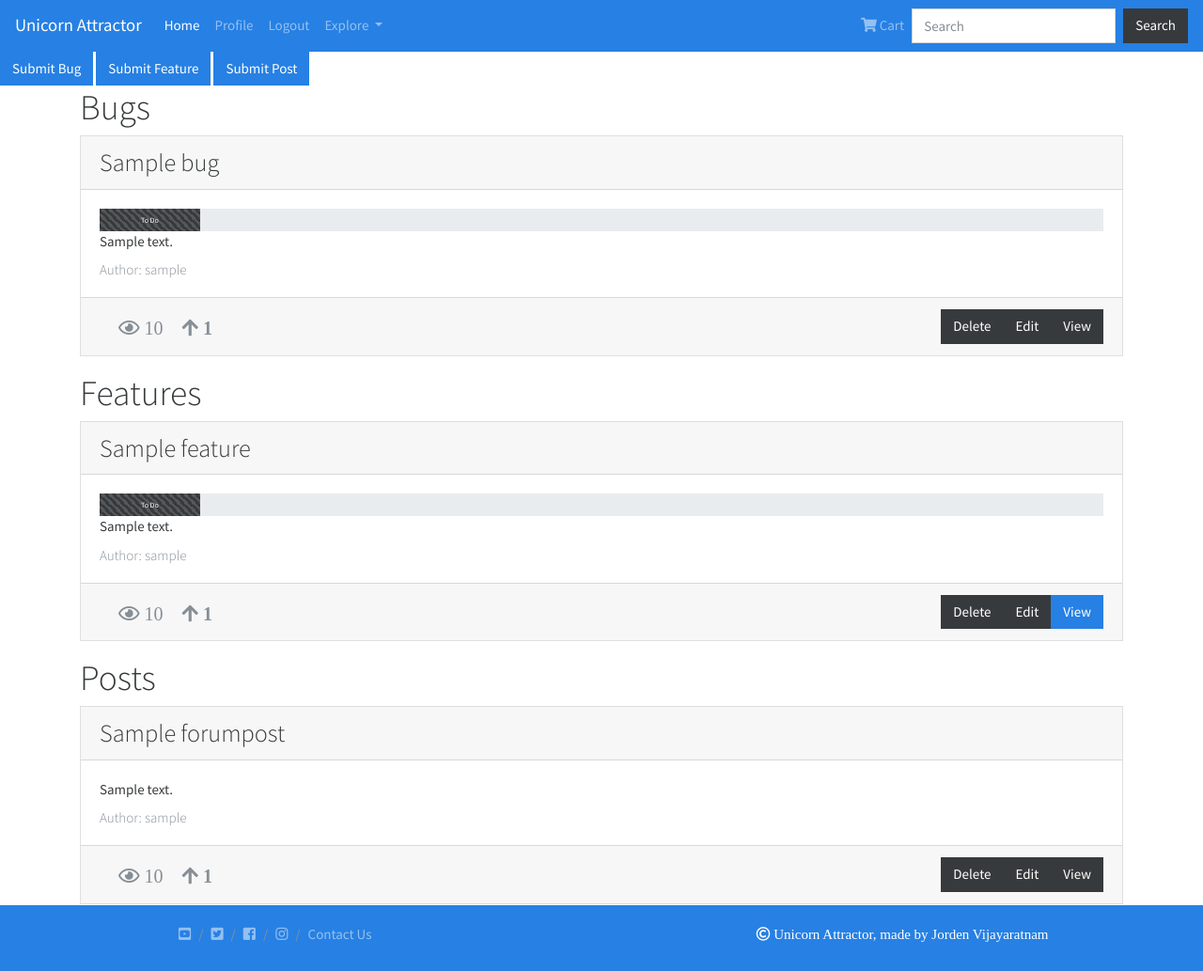
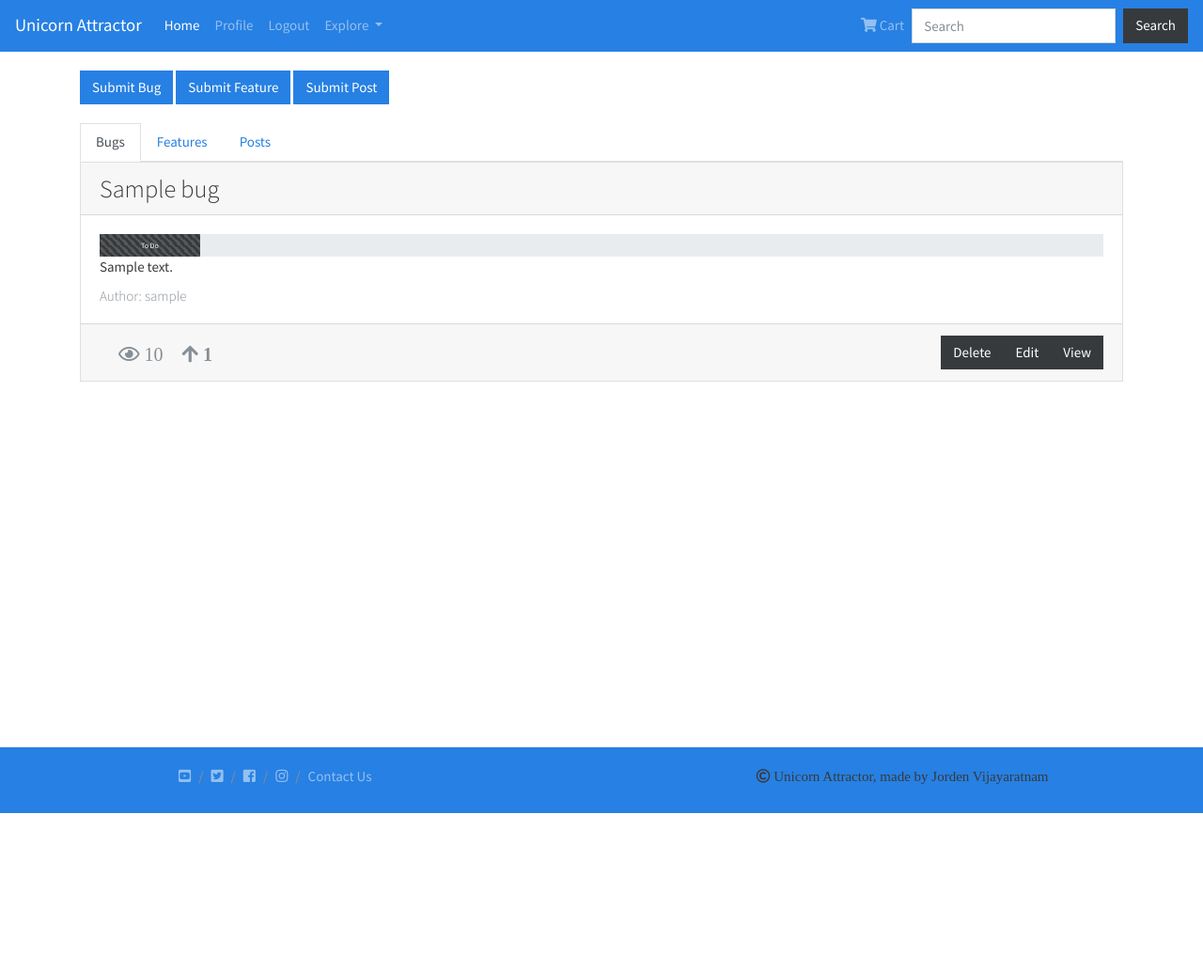
Before and after one commit to Jorden-V/UnicornAttractor---Milestone-4, a Django app: page /accounts/profile/ in a window 1280 px wide. Shown: the whole page at 94% size. After the commit the page ends 865 px from the top, so only its background shows below. Run offline with Django 3.2, Linux system fonts and the light colour scheme; a user stored in the database is signed in; tables that the repository leaves empty hold one stand-in row (values such as "Sample post"); some libraries are stand-ins or nearby versions.

Commit message:
removed unused css styles. Updated profile styling to display bugs, featres and posts if they exist

```diff
--- a/accounts/templates/profile.html
+++ b/accounts/templates/profile.html
@@ -1,12 +1,27 @@
 {% extends 'base.html' %} {% block content %} {% load bootstrap_tags %}
+<section class="container">
+    <div class="row">
+        <div class="profile-submit-buttons">
+            <a href="{% url 'new_bug' %}"><button type="button" class="btn btn-primary"> Submit Bug</button></a>
+            <a href="{% url 'new_feature' %}"><button type="button" class="btn btn-primary"> Submit Feature</button></a>
+            <a href="{% url 'new_post' %}"><button type="button" class="btn btn-primary"><span </span> Submit Post</button></a> {% if bugs %} {% if bugs %}
+        </div>
+    </div>
 
-<a href="{% url 'new_bug' %}"><button type="button" class="btn btn-primary"><span </span> Submit Bug</button></a>
-<a href="{% url 'new_feature' %}"><button type="button" class="btn btn-primary"><span </span> Submit Feature</button></a>
-<a href="{% url 'new_post' %}"><button type="button" class="btn btn-primary"><span </span> Submit Post</button></a> {% if bugs %}
-
-<section class="container">
+    <ul class="nav nav-tabs">
+        <li class="nav-item">
+            <a class="nav-link active" data-toggle="tab" href="#bugs">Bugs</a>
+        </li>
+        <li class="nav-item">
+            <a class="nav-link" data-toggle="tab" href="#features">Features</a>
+        </li>
+        <li class="nav-item">
+            <a class="nav-link" data-toggle="tab" href="#posts">Posts</a>
+        </li>
+    </ul>
+    <div id="myTabContent" class="tab-content">
+        <div class="tab-pane fade show active" id="bugs">
             {% if bugs %}
-    <h1>Bugs</h1>
             {% for bug in bugs %}
             <div class="card mb-3">
                 <h3 class="card-header">{{bug.name}}</h3>
@@ -37,10 +52,11 @@
                 </div>
             </div>
             {% endfor %}
-</section>
-{% endif %} {% if features %}
-<section class="container">
-    <h1> Features</h1>
+            {% else %}
+            test
+            {% endif %}
+        </div>
+        <div class="tab-pane fade" id="features">
             {% for feature in features %}
             <div class="card mb-3">
                 <h3 class="card-header">{{feature.name}}</h3>
@@ -71,12 +87,8 @@
                 </div>
             </div>
             {% endfor %}
-
-</section>
-
-{% if posts %}
-<section class="container">
-    <h1>Posts</h1>
+        </div>
+        <div class="tab-pane fade" id="posts">
             {% for post in posts %}
             <div class="card mb-3">
                 <h3 class="card-header">{{post.name}}</h3>
@@ -96,7 +108,9 @@
                 </div>
             </div>
             {% endfor %}
-
+        </div>
+    </div>
 </section>
-
-{% endif %} {% endif %} {% endif %} {% endblock %}
+{% endif %}
+{% endif %}
+{% endblock %}
--- a/static/css/style.css
+++ b/static/css/style.css
@@ -1,6 +1,57 @@
+/*------------------------ General styling ----------------------------------*/
+
 .center {
     text-align: center;
 }
+
+html,
+body {
+    height: 100%;
+    margin: 0;
+}
+
+.page-content {
+    min-height: 100%;
+    margin-bottom: -5px;
+}
+
+.page-content::after {
+    content: "";
+    display: block;
+}
+
+footer,
+.page-contnet::after {
+    height: 70px;
+    background-color: #2780E3;
+}
+
+footer a {
+    color: rgba(255,255,255,0.5);
+}
+
+footer a:hover {
+    color: white;
+    text-decoration: none;
+}
+
+.copyright-footer {
+    padding-top: 20px;
+    text-align: center;
+}
+
+.row {
+    margin-right: 0px;
+    margin-left: 0px;
+}
+
+/*---------------------------- navbar ---------------------------------------*/
+
+.navbar {
+    margin-bottom: 0px;
+}
+
+/*------------------------ Parralax header ----------------------------------*/
 
 .jumbotron {
     background-color: rgba(255, 255, 255, 0.0);
@@ -150,41 +180,7 @@
     background-color: #e9ecef;
 }
 
-
-html,
-body {
-    height: 100%;
-    margin: 0;
-}
-
-.page-content {
-    min-height: 100%;
-    margin-bottom: -15px;
-}
-
-.page-content::after {
-    content: "";
-    display: block;
-}
-
-footer,
-.page-contnet::after {
-    height: 70px;
-    background-color: #2780E3;
-}
-
-footer,
-a {
-    color: rgba(255,255,255,0.5);
-}
-
-footer,
-a:hover {
-    color: white;
-    text-decoration: none;
-}
-
-
+/*------------------------ profile  ----------------------------------*/
 .breadcrumb {
     display: -webkit-box;
     display: -ms-flexbox;
@@ -197,15 +193,15 @@ a:hover {
     background-color: #2780E3;
 }
 
-.copyright-footer {
+
+.profile-submit-buttons{
     padding-top: 20px;
-    text-align: center;
+    padding-bottom:20px;
 }
 
-.row {
-    margin-right: 0px;
-    margin-left: 0px;
-}
+/*------------------------ media queries  ----------------------------------*/
+
+
 
 @media only screen and (min-width: 900px) {
     .breadcrumb {
```
Also changed, not shown: other parts of static/css/style.css (+11 -32 lines). Lines whose indentation alone changed are shown as unchanged.
